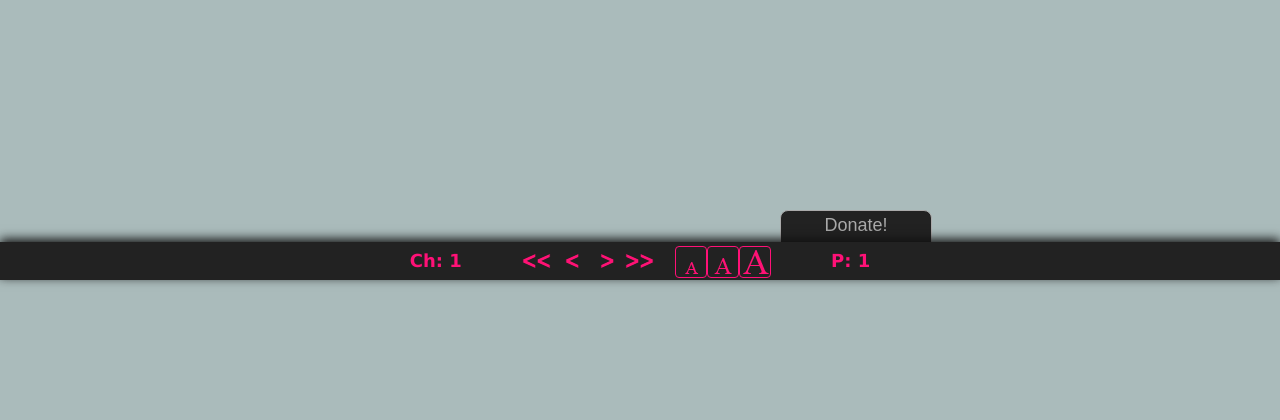
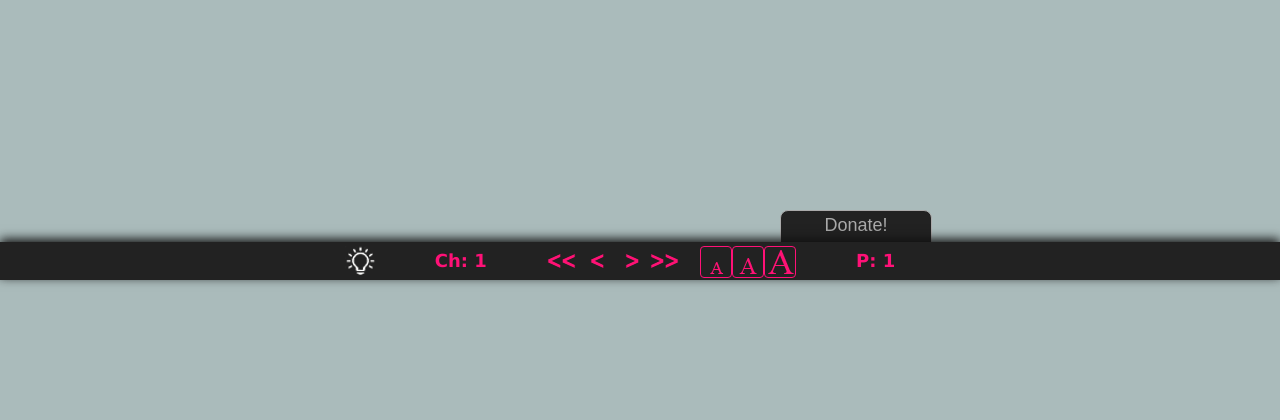
Before and after one commit to RossCampbellDev/squadventurers, a Flask app: template templates/read.html in a window 1280 px wide. Shown: the part 520-940 px from the top of the page. Run offline with Flask 2, Linux system fonts and the light colour scheme; the template is opened without the code that fills it: most values are stand-ins (such as "Sample title", 1, 10 or a date in 2020); some web fonts are replaced.

Commit message:
DARK MODE

```diff
--- a/static/bored.css
+++ b/static/bored.css
@@ -22,6 +22,7 @@ body {
 	min-height:100%;
     	margin: 0;
     	background:#ABB;
+	transition:0.5s;
 }
 
 a {
@@ -105,6 +106,7 @@ p {
 	font-family: 'Vibur', cursive;
 	text-align:left;
 	line-height:130%;
+	transition:0.5s;
 }
 
 .content-main {
@@ -116,6 +118,7 @@ p {
 	padding:2px;
 	box-shadow: 0px 0px 8px #333;
 	background-color: #EFEFE3; /*0F000F*/
+	transition:0.5s;
 }
 
 .content-text {
@@ -127,6 +130,7 @@ p {
 	overflow:auto;
 	padding-left:35px; padding-right:35px; padding-bottom:10px;padding-top:14px;
 	line-height:130%;
+	transition:0.5s;
 }
 
 .next {
@@ -139,6 +143,10 @@ p {
 
 #pageNumLabel {
 	float:left;padding-left:50px; padding-right:50px;display:inline-block;margin:0 auto;
+}
+
+#lightImage {
+	float:left;width:30px; height:30px;padding-left:10px;padding-right:10px; display:inline-block;margin:0 auto;
 }
 
 
--- a/templates/read.html
+++ b/templates/read.html
@@ -6,6 +6,7 @@
 	<title>Squadventurers</title>
 	<link rel="stylesheet" href="/static/bored.css">
 	<script type="text/javascript">
+		window.dimmerSwitch = true;
 		function navigate(page) {
 			window.location.assign("/" + page);
 		}
@@ -37,6 +38,44 @@
 			t.innerHTML = txt;
 			return true;
 		}
+		function dimmer() {
+			var i = document.getElementById("lightSwitch");
+			var b = document.getElementsByTagName("BODY")[0];
+			var cm = document.getElementsByClassName("content-main")[0];
+			var ct = document.getElementsByClassName("content-text")[0];
+			var t = document.getElementsByClassName("title-sub")[0];
+			var tm = document.getElementsByClassName("title-main")[0];
+			var tt = document.getElementsByClassName("title-top")[0];
+			var anchors = document.getElementsByTagName("a");
+			var acolour = "#660025";
+
+			if (dimmerSwitch) {
+				i.src = "/static/images/lightOff.png";
+				b.style.backgroundColor = "#222";
+				cm.style.backgroundColor = "#333";
+				ct.style.color = "#AAA";
+				t.style.color = "#AAA";
+				acolour = "#8b7896";
+				tt.style.color = "#838037";
+				tm.style.color = "#69446e";
+
+			} else {
+				i.src = "/static/images/light.png";
+				b.style.backgroundColor = "#ABB";
+				cm.style.backgroundColor = "#EFEFE3";
+				ct.style.color = "#000";
+				t.style.color = "#000";
+				acolour = "#660025";
+				tt.style.color = "#fff459";
+				tm.style.color = "#ff1275";
+			}
+
+			for (var i=0; i<anchors.length;i++) {
+				anchors[i].style.color = acolour;
+			}
+
+			dimmerSwitch = !dimmerSwitch;
+		}
 	</script>
 </head>
 
@@ -54,6 +93,9 @@
 
 	<div class="footer-box">
 		<div class="navbar">
+			<div id="lightImage">
+				<img src="/static/images/light.png" id='lightSwitch' onClick=dimmer() />
+			</div>
 			<div id="chapterNumLabel">
 				<p>Ch: {{ cn }}</p>
 			</div>
```
Also changed, not shown: static/images/light.png (added), static/images/lightOff.png (added), 1 other file.
